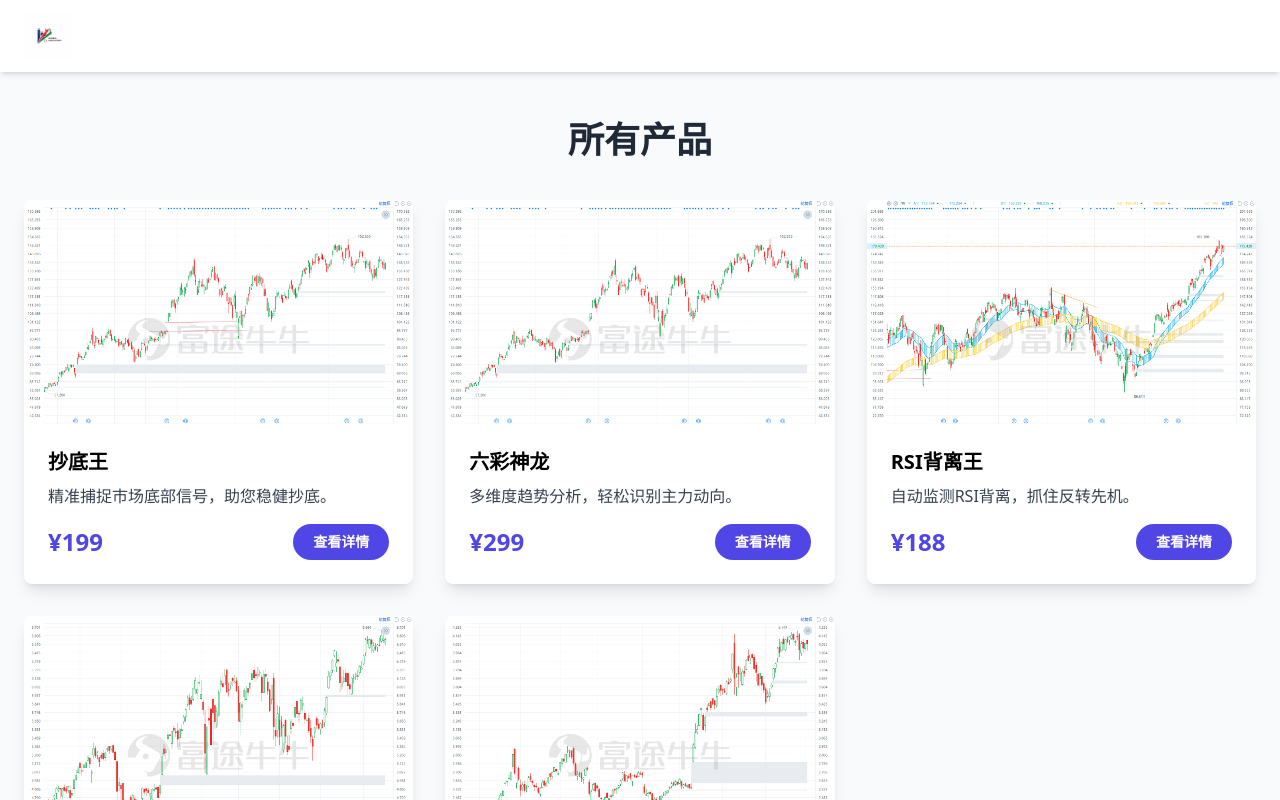
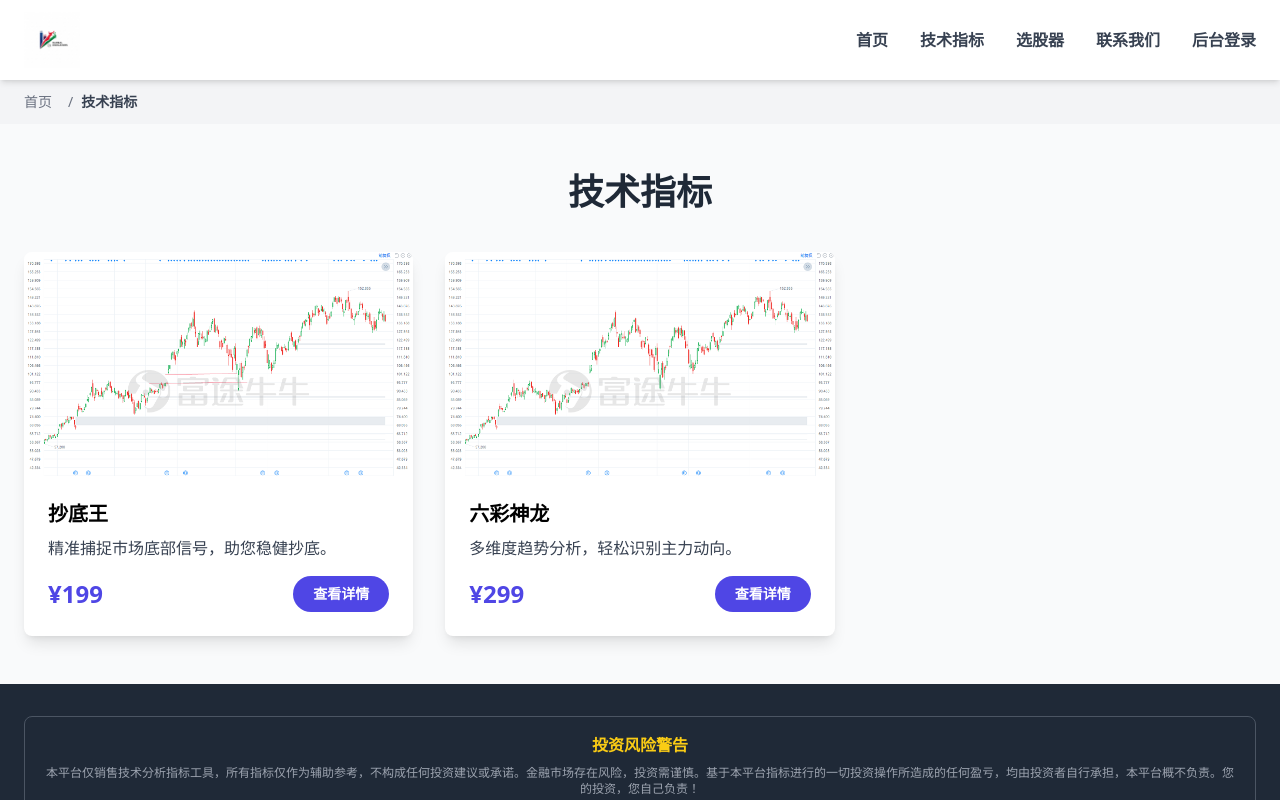
Before and after one commit to befpail737-glitch/stock-indicator-store, a Next.js app: page /products in a window 1280 px wide. Shown: the top 800 px of the page. Built offline with nearby package versions, Linux system fonts and the light colour scheme.

Commit message:
feat: Add screener products and enhance UI

```diff
--- a/components/Navbar.js
+++ b/components/Navbar.js
@@ -6,11 +6,18 @@ export default function Navbar() {
     <header className="bg-white shadow-md sticky top-0 z-40">
       <div className="container mx-auto px-6 py-3 flex justify-between items-center">
         <Link href="/">
-          {/* 将 h-10 (高度2.5rem) 修改为 h-12 (高度3rem) 或更大 */}
-          <img src="/images/logo.png" alt="股票指标网 Logo" className="h-12" />
+          {/* 再放大一点，确保效果 h-14 (3.5rem) */}
+          <img src="/images/logo.png" alt="股票指标网 Logo" className="h-14" />
         </Link>
         <nav>
-          {/* ... (其余代码保持不变) ... */}
+          <ul className="flex space-x-8 items-center font-semibold">
+            <li><Link href="/" className="text-gray-700 hover:text-indigo-600">首页</Link></li>
+            <li><Link href="/products" className="text-gray-700 hover:text-indigo-600">技术指标</Link></li>
+            {/* 新增导航 */}
+            <li><Link href="/screeners" className="text-gray-700 hover:text-indigo-600">选股器</Link></li>
+            <li><Link href="/contact" className="text-gray-700 hover:text-indigo-600">联系我们</Link></li>
+            <li><Link href="/admin/login" className="text-gray-700 hover:text-indigo-600">后台登录</Link></li>
+          </ul>
         </nav>
       </div>
     </header>
--- a/data/products.js
+++ b/data/products.js
@@ -1,58 +1,44 @@
 // /data/products.js
 export const products = [
+  // --- 指标类产品 ---
   {
     id: 1,
     slug: 'chaodi-king',
     name: '抄底王',
     price: '199',
+    category: 'indicator',
     shortDescription: '精准捕捉市场底部信号，助您稳健抄底。',
-    longDescription: '本指标通过多重算法分析市场情绪与资金流向，能在股价进入历史性低位区域时发出明确信号，是稳健型投资者的必备利器。结合成交量、KDJ、MACD等多重指标共振，有效过滤虚假信号，提高抄底成功率。',
+    longDescription: '本指标通过多重算法分析市场情绪与资金流向，能在股价进入历史性低位区域时发出明确信号，是稳健型投资者的必备利器。',
     imageUrl: '/images/products/chaodi-king.png',
-    alipayQr: '/images/qr-alipay.png',
-    wechatQr: '/images/qr-wechat.png',
+    alipayQr: '/images/qr-alipay.png', wechatQr: '/images/qr-wechat.png',
   },
   {
     id: 2,
     slug: 'liucai-shenlong',
     name: '六彩神龙',
     price: '299',
+    category: 'indicator',
     shortDescription: '多维度趋势分析，轻松识别主力动向。',
-    longDescription: '通过红、黄、蓝等六色彩带直观展示市场成本、主力动向和趋势变化。红色代表获利盘，黄色代表浮动筹码，蓝色代表套牢盘。当红色带状增多，意味着主力拉升意愿强烈，是跟进的好时机。',
+    longDescription: '通过红、黄、蓝等六色彩带直观展示市场成本、主力动向和趋势变化。红色代表获利盘，黄色代表浮动筹码，蓝色代表套牢盘。',
     imageUrl: '/images/products/liucai-shenlong.png',
-    alipayQr: '/images/qr-alipay.png',
-    wechatQr: '/images/qr-wechat.png',
+    alipayQr: '/images/qr-alipay.png', wechatQr: '/images/qr-wechat.png',
   },
-  {
-    id: 3,
-    slug: 'rsi-divergence-king',
-    name: 'RSI背离王',
-    price: '188',
-    shortDescription: '自动监测RSI背离，抓住反转先机。',
-    longDescription: '全市场自动扫描，一旦发现价格与RSI指标出现底背离或顶背离，立即弹出信号提醒。无需人工盯盘，助您抓住转瞬即逝的顶底反转交易机会。特别适合波段交易者。',
-    imageUrl: '/images/products/rsi-king.png',
-    alipayQr: '/images/qr-alipay.png',
-    wechatQr: '/images/qr-wechat.png',
-  },
-  {
-    id: 4,
-    slug: 'haidilaoyue',
-    name: '海底捞月',
-    price: '258',
-    shortDescription: '专为捕捉超跌反弹行情设计。',
-    longDescription: '当股价经历长期下跌后，出现恐慌性抛售，指标将进入海底区域。一旦出现特定企稳K线组合（如锤子线、启明星），即发出“捞月”信号，大概率捕捉到一轮强劲的超跌反弹行情。',
-    imageUrl: '/images/products/haidilaoyue.png',
-    alipayQr: '/images/qr-alipay.png',
-    wechatQr: '/images/qr-wechat.png',
-  },
-  {
-    id: 5,
-    slug: 'nx-cd-selector',
-    name: 'NX/CD选股器',
-    price: '399',
-    shortDescription: '一键筛选牛熊转换或吸筹阶段的潜力股。',
-    longDescription: '本选股器集合了多种经典技术形态（如W底、头肩底）和量价关系模型，能一键从数千只股票中筛选出正处于主力吸筹或即将由熊转牛关键节点的潜力股，极大节省您的复盘选股时间。',
-    imageUrl: '/images/products/selector.png',
-    alipayQr: '/images/qr-alipay.png',
-    wechatQr: '/images/qr-wechat.png',
-  },
+  // ... 其他旧指标产品保持不变 ...
+
+  // --- 新增：选股器类产品 ---
+  // 美股
+  { id: 101, slug: 'us-screener-30min', name: '美股30分钟抄底选股器', price: '499', category: 'screener', shortDescription: '实时扫描全美股，捕捉30分钟级别的超跌反弹机会。', longDescription: '适合日内短线交易者，基于量价关系和特定K线形态，筛选出即将发生反弹的股票。', imageUrl: '/images/products/us-screener-30min.png', alipayQr: '/images/qr-alipay.png', wechatQr: '/images/qr-wechat.png' },
+  { id: 102, slug: 'us-screener-1hr', name: '美股1小时抄底选股器', price: '499', category: 'screener', shortDescription: '捕捉小时级别的波段性底部，提高交易成功率。', longDescription: '结合小时线MACD背离和成交量异动，筛选出波段性建仓机会。', imageUrl: '/images/products/us-screener-1hr.png', alipayQr: '/images/qr-alipay.png', wechatQr: '/images/qr-wechat.png' },
+  { id: 103, slug: 'us-screener-daily', name: '美股日级别抄底选股器', price: '599', category: 'screener', shortDescription: '寻找日线级别的价值洼地，适合波段和中线投资者。', longDescription: '扫描符合多重底部技术形态（如W底、头肩底）的股票，发出中长线布局信号。', imageUrl: '/images/products/us-screener-daily.png', alipayQr: '/images/qr-alipay.png', wechatQr: '/images/qr-wechat.png' },
+  { id: 104, slug: 'us-screener-weekly', name: '美股周级别抄底选股器', price: '599', category: 'screener', shortDescription: '发掘周线级别的历史性大底，专为长线价值投资者设计。', longDescription: '从基本面和技术面双重维度出发，寻找被市场错杀的优质公司在周线级别的买入点。', imageUrl: '/images/products/us-screener-weekly.png', alipayQr: '/images/qr-alipay.png', wechatQr: '/images/qr-wechat.png' },
+  // 日股
+  { id: 201, slug: 'jp-screener-30min', name: '日股30分钟抄底选股器', price: '499', category: 'screener', shortDescription: '实时扫描全日股，捕捉30分钟级别的超跌反弹机会。', longDescription: '适合日内短线交易者，基于量价关系和特定K线形态，筛选出即将发生反弹的股票。', imageUrl: '/images/products/jp-screener-30min.png', alipayQr: '/images/qr-alipay.png', wechatQr: '/images/qr-wechat.png' },
+  { id: 202, slug: 'jp-screener-1hr', name: '日股1小时抄底选股器', price: '499', category: 'screener', shortDescription: '捕捉小时级别的波段性底部，提高交易成功率。', longDescription: '结合小时线MACD背离和成交量异动，筛选出波段性建仓机会。', imageUrl: '/images/products/jp-screener-1hr.png', alipayQr: '/images/qr-alipay.png', wechatQr: '/images/qr-wechat.png' },
+  { id: 203, slug: 'jp-screener-daily', name: '日股日级别抄底选股器', price: '599', category: 'screener', shortDescription: '寻找日线级别的价值洼地，适合波段和中线投资者。', longDescription: '扫描符合多重底部技术形态（如W底、头肩底）的股票，发出中长线布局信号。', imageUrl: '/images/products/jp-screener-daily.png', alipayQr: '/images/qr-alipay.png', wechatQr: '/images/qr-wechat.png' },
+  { id: 204, slug: 'jp-screener-weekly', name: '日股周级别抄底选股器', price: '599', category: 'screener', shortDescription: '发掘周线级别的历史性大底，专为长线价值投资者设计。', longDescription: '从基本面和技术面双重维度出发，寻找被市场错杀的优质公司在周线级别的买入点。', imageUrl: '/images/products/jp-screener-weekly.png', alipayQr: '/images/qr-alipay.png', wechatQr: '/images/qr-wechat.png' },
+  // 港股
+  { id: 301, slug: 'hk-screener-30min', name: '港股30分钟抄底选股器', price: '499', category: 'screener', shortDescription: '实时扫描全港股，捕捉30分钟级别的超跌反弹机会。', longDescription: '适合日内短线交易者，基于量价关系和特定K线形态，筛选出即将发生反弹的股票。', imageUrl: '/images/products/hk-screener-30min.png', alipayQr: '/images/qr-alipay.png', wechatQr: '/images/qr-wechat.png' },
+  { id: 302, slug: 'hk-screener-1hr', name: '港股1小时抄底选股器', price: '499', category: 'screener', shortDescription: '捕捉小时级别的波段性底部，提高交易成功率。', longDescription: '结合小时线MACD背离和成交量异动，筛选出波段性建仓机会。', imageUrl: '/images/products/hk-screener-1hr.png', alipayQr: '/images/qr-alipay.png', wechatQr: '/images/qr-wechat.png' },
+  { id: 303, slug: 'hk-screener-daily', name: '港股日级别抄底选股器', price: '599', category: 'screener', shortDescription: '寻找日线级别的价值洼地，适合波段和中线投资者。', longDescription: '扫描符合多重底部技术形态（如W底、头肩底）的股票，发出中长线布局信号。', imageUrl: '/images/products/hk-screener-daily.png', alipayQr: '/images/qr-alipay.png', wechatQr: '/images/qr-wechat.png' },
+  { id: 304, slug: 'hk-screener-weekly', name: '港股周级别抄底选股器', price: '599', category: 'screener', shortDescription: '发掘周线级别的历史性大底，专为长线价值投资者设计。', longDescription: '从基本面和技术面双重维度出发，寻找被市场错杀的优质公司在周线级别的买入点。', imageUrl: '/images/products/hk-screener-weekly.png', alipayQr: '/images/qr-alipay.png', wechatQr: '/images/qr-wechat.png' },
 ];
--- a/pages/_app.js
+++ b/pages/_app.js
@@ -1,4 +1,5 @@
 // /pages/_app.js
+
 import '../styles/globals.css';
 import Layout from '../components/Layout';
 import Head from 'next/head';
@@ -9,22 +10,68 @@ import { products } from '../data/products';
 function MyApp({ Component, pageProps }) {
   const router = useRouter();
 
-  // ... (面包屑逻辑保持不变) ...
+  // 生成面包屑路径的逻辑
+  const generateBreadcrumbPaths = () => {
+    const pathSegments = router.asPath.split('?')[0].split('/').filter(v => v.length > 0);
+
+    // 首页不需要面包屑
+    if (router.pathname === '/') return [];
+
+    const crumbPaths = pathSegments.map((segment, index) => {
+      const href = '/' + pathSegments.slice(0, index + 1).join('/');
+      let name = segment;
+
+      // 根据路径动态设置面包屑名称
+      if (segment === 'products' && pathSegments.length === 1) {
+        name = '技术指标';
+      } else if (segment === 'screeners' && pathSegments.length === 1) {
+        name = '专业选股器';
+      } else if (index === 1 && pathSegments[0] === 'products') {
+        const product = products.find(p => p.slug === segment);
+        name = product ? product.name : segment;
+      } else if (segment === 'contact') {
+        name = '联系我们';
+      }
+
+      return { name, href };
+    });
+
+    // 特殊处理产品详情页的面包屑结构
+    if (router.pathname.startsWith('/products/')) {
+      const product = products.find(p => p.slug === pathSegments[1]);
+      if (product) {
+        if (product.category === 'screener') {
+          return [{name: '专业选股器', href: '/screeners'}, ...crumbPaths.slice(1)];
+        }
+        return [{name: '技术指标', href: '/products'}, ...crumbPaths.slice(1)];
+      }
+    }
+
+    return crumbPaths;
+  };
+
+  const breadcrumbPaths = generateBreadcrumbPaths();
+
+  // 后台页面不使用通用布局
+  if (Component.noLayout) {
+    return <Component {...pageProps} />;
+  }
 
   return (
     <Layout>
       <Head>
-        {/* 主要标题 */}
         <title>股票指标网 - 美股、日股、港股专业分析工具</title>
-        {/* 描述 */}
-        <meta name="description" content="在股票指标网购买专业的股票指标，适用于美股、日股、港股等市场。我们提供抄底、六彩神龙、RSI背离王等精准的选股器，提升您的投资回报率。" />
-        {/* 副标题关键词 */}
+        <meta name="description" content="在股票指标网购买专业的股票指标和选股器，适用于美股、日股、港股等市场。我们提供抄底、六彩神龙、RSI背离王等精准的工具，提升您的投资回报率。" />
         <meta name="keywords" content="股票指标, 选股器, 美股, 日股, 港股, 技术分析, 股票软件" />
         <link rel="icon" href="/favicon.ico" />
       </Head>
-      {/* ... (其余代码保持不变) ... */}
+
+      {/* 在布局内部，页面组件之上渲染面包屑 */}
+      {breadcrumbPaths.length > 0 && <Breadcrumbs paths={breadcrumbPaths} />}
+
       <Component {...pageProps} />
     </Layout>
   );
 }
+
 export default MyApp;
--- a/pages/products/index.js
+++ b/pages/products/index.js
@@ -1,4 +1,5 @@
 // /pages/products/index.js
+
 import Link from 'next/link';
 import { products } from '../../data/products';
 import Head from 'next/head';
@@ -7,12 +8,12 @@ export default function ProductsPage({ products }) {
   return (
     <>
       <Head>
-        <title>所有产品 - 股票指标商城</title>
-        <meta name="description" content="浏览我们所有的专业股票指标和选股器，包括抄底王、六彩神龙、RSI背离王等，找到最适合您交易策略的工具。" />
+        <title>技术指标 - 股票指标网</title>
+        <meta name="description" content="浏览我们所有的专业股票技术指标，包括抄底王、六彩神龙、RSI背离王等，找到最适合您交易策略的工具。" />
       </Head>
       <div className="bg-gray-50 py-12">
         <div className="container mx-auto px-6">
-          <h1 className="text-4xl font-bold text-gray-800 text-center mb-10">所有产品</h1>
+          <h1 className="text-4xl font-bold text-gray-800 text-center mb-10">技术指标</h1>
           <div className="grid gap-8 grid-cols-1 md:grid-cols-2 lg:grid-cols-3">
             {products.map(product => (
               <div key={product.id} className="bg-white rounded-lg shadow-lg overflow-hidden transform hover:-translate-y-2 transition-transform duration-300">
@@ -36,10 +37,15 @@ export default function ProductsPage({ products }) {
   );
 }
 
+// 这段 getStaticProps 函数会确保此页面只获取“指标类”产品
 export async function getStaticProps() {
+  // 筛选出 category 为 'indicator' 的产品，或者没有 category 字段的老数据
+  const indicators = products.filter(p => p.category === 'indicator' || !p.category);
+
   return {
     props: {
-      products,
+      // 将过滤后的结果传递给页面组件，变量名保持为 products
+      products: indicators,
     },
   };
 }
```
Also changed, not shown: pages/screeners.js (added, +49 -0 lines).
